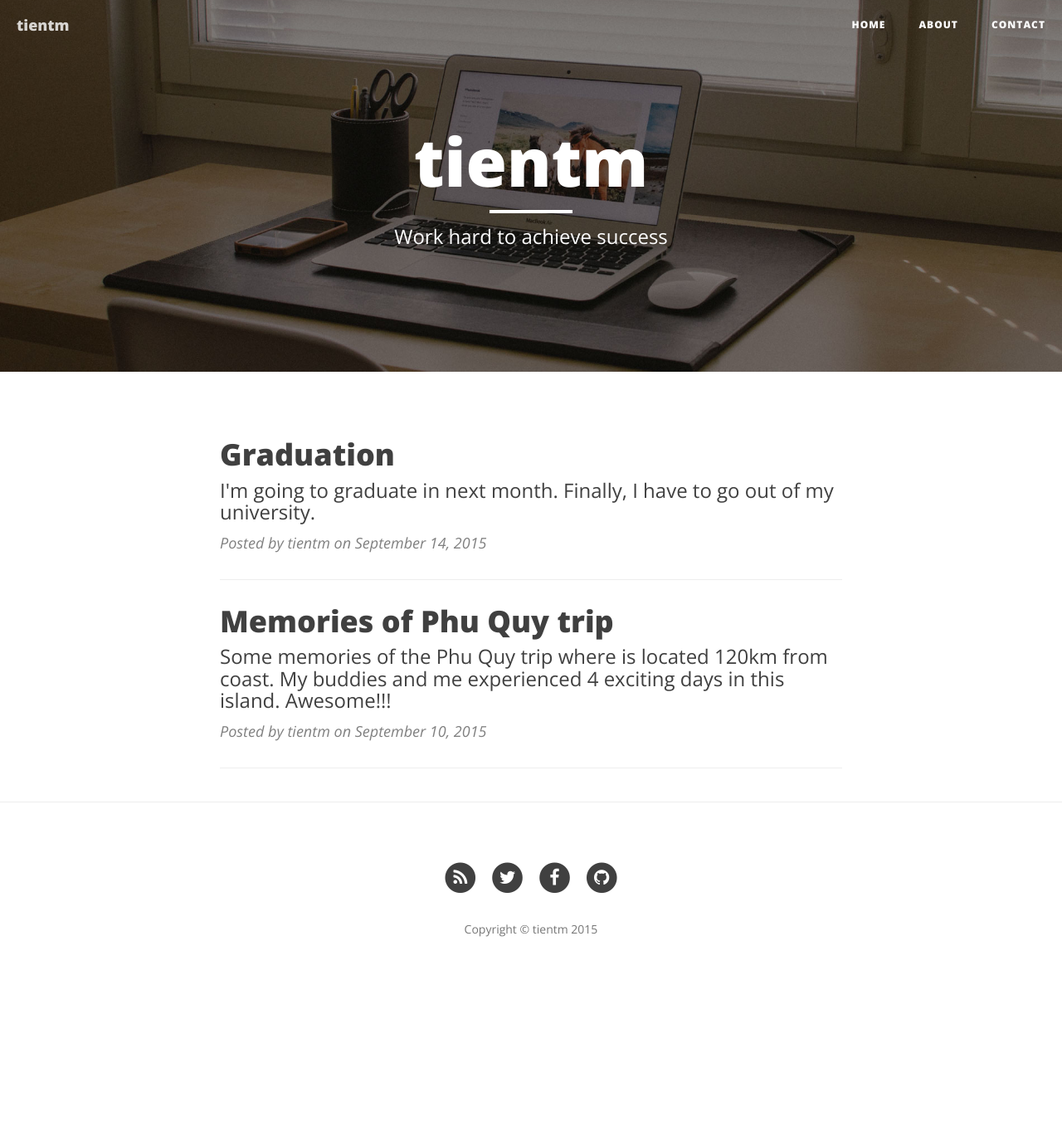
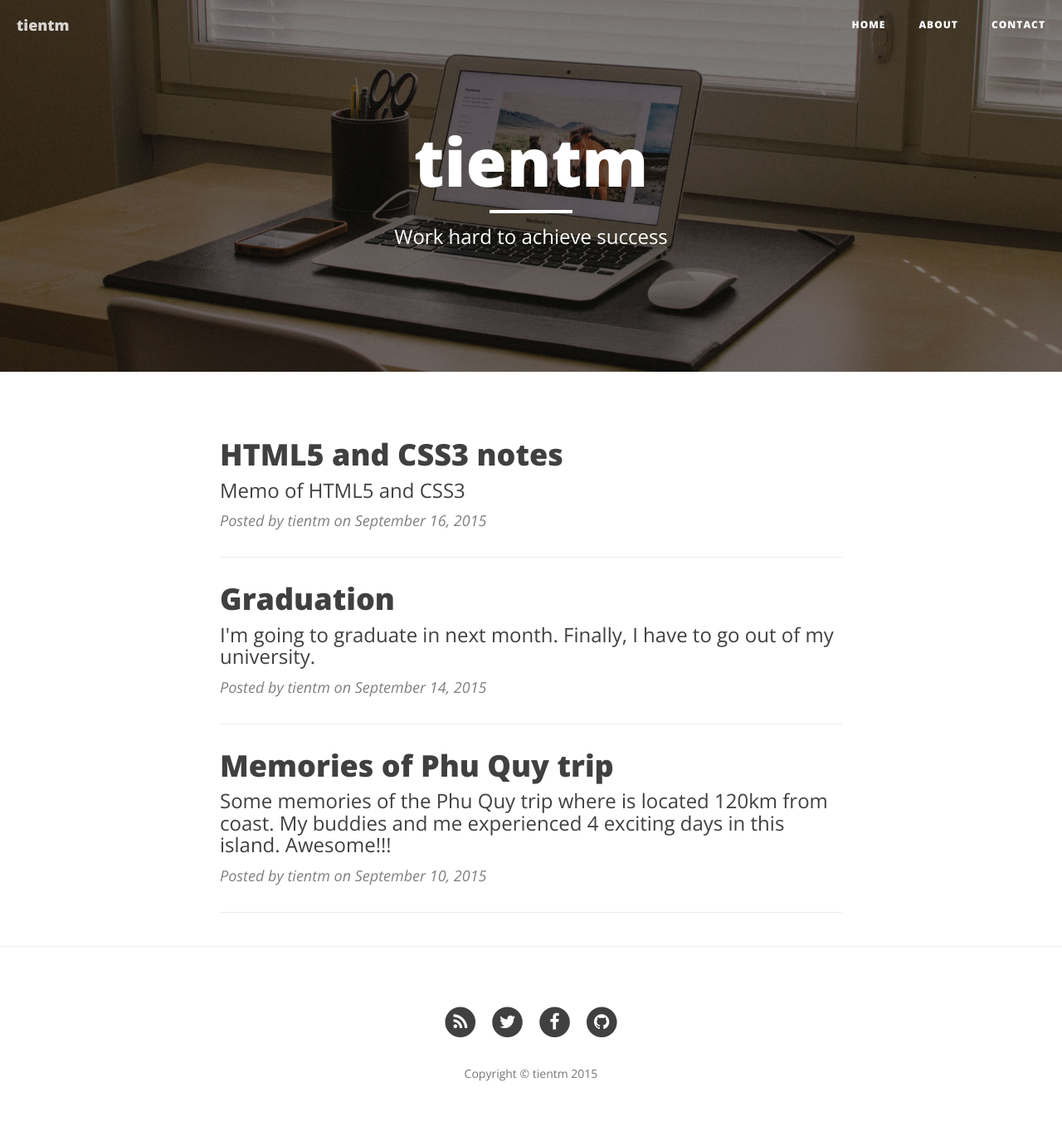
Before and after one commit to taminhtien/taminhtien.github.io, a Jekyll site: the page built from index.html, in a window 1280 px wide. Shown: the whole page at 83% size. Built offline with Jekyll 4.4.1, drawn with Linux system fonts in a browser that asks for light colours; nearby versions of some CDN libraries; Markdown is read by kramdown in place of the engine named in the settings; the list of posts is cut into pages by our own code; before the commit the page ends 1195 px from its top, so only the background shows below that; some of the changed lines change nothing that is shown.

Commit message:
Add new post and edit config

````diff
--- a/_config.yml
+++ b/_config.yml
@@ -10,7 +10,9 @@ github_username:  taminhtien
 facebook_username:  tien.taminh93
 
 # Build settings
-markdown: kramdown
+markdown: redcarpet
+redcarpet:
+  extensions: ["no_intra_emphasis", "fenced_code_blocks", "autolink", "tables", "with_toc_data"]
 highlighter: pygments
 permalink: pretty
 paginate: 5
--- /dev/null
+++ b/_posts/2015-09-16-html5-css3.markdown
@@ -0,0 +1,65 @@
+---
+layout:     post
+title:      "HTML5 and CSS3 notes"
+subtitle:   "Memo of HTML5 and CSS3"
+date:       2015-09-16 12:00:00
+author:     "tientm"
+header-img: "img/HTML5.png"
+---
+
+# Overview & Update
+# HTML5 Elements
+# HTML5 Forms
+# CSS3 Styles
+## Border Radius
+The border-radius property applies rounded corners to borders.
+
+```
+border-radius: <top left> <top right> <bottom right> <bottom left>
+```
+
+Example:
+
+```
+.box {
+  border-radius: 4px 15px 12px 10px;
+}
+```
+
+You can also specify the border-radius value in percentages.
+
+```
+.box {
+  border-radius: 50%;
+}
+```
+
+## Box Shadow
+The box-shadow property specifies a shadow on an element.
+
+```
+box-shadow: <inset> <offset-x> <offset-y> <blur-radius> <spread-radius> <color>
+```
+
+- inset: Optional. If it is not specified,  it will be set to default value is "drop shadow" rather than "inset shadown".
+- offset-x: The shadow offset x value, which is going to move the shadow along x-axis to left or right. If offset-x is positive, move to right. Otherwise move to left.
+- offset-y: The shadow offset y value, which is going to move the shadow along y-axis up or down. If offset-x is positive, move down. Otherwise move up.
+- blur-radius: Optional. It alters the blur amount of the shadow, causing it to become bigger or lighter with a large value. Default is the size of the element.
+- spread-radius: Optional. Causes the shadow to shrink or expand.
+- color: The color of shadow.
+
+```
+box-shadow: 1px 2px 0 2px #000;
+// inset is missing, so it will be set to default is drop shadow. 1px of offset-x, 2px of offset-y, 0px of blur-radius, 2px or spread-radius, #000 for the color of drop shadow.
+box-shadow: 1px 2px 2px #000;
+// blur-radius is 2px while spread radius is 0.
+```
+
+## Text Shadow
+## Box Sizing
+
+## Multiple Backgrounds
+## Color
+## Opacity
+## Gradients
+# Fonts & Interactions
````
Also changed, not shown: img/HTML5.png (added).
